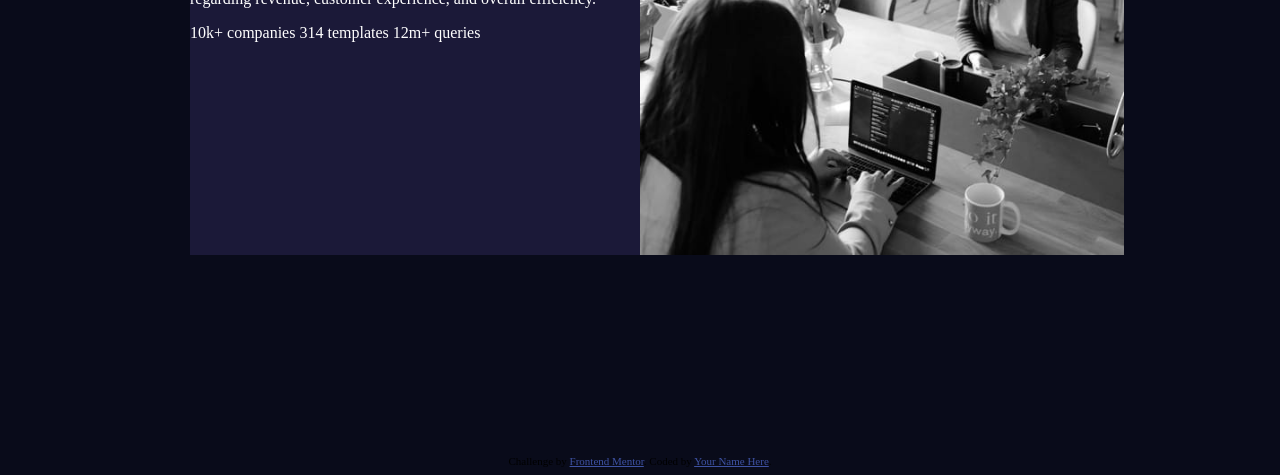
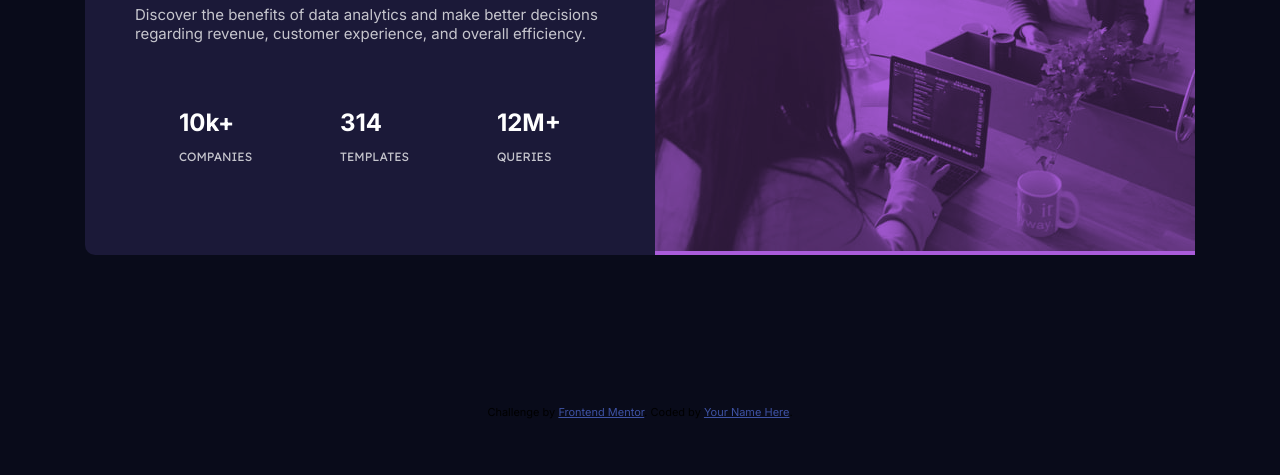
Before and after one commit to purplehepatica/stats-preview-card-component, a plain HTML site: page index.html in a window 1280 px wide. Shown: the part 345-820 px from the top of the page. Drawn offline with Linux system fonts and the light colour scheme.

Commit message:
Update index.html

```diff
--- a/index.html
+++ b/index.html
@@ -3,6 +3,10 @@
 <head>
   <meta charset="UTF-8">
   <meta name="viewport" content="width=device-width, initial-scale=1.0"> <!-- displays site properly based on user's device -->
+
+  <link rel="preconnect" href="https://fonts.googleapis.com">
+  <link rel="preconnect" href="https://fonts.gstatic.com" crossorigin>
+  <link href="https://fonts.googleapis.com/css2?family=Inter:wght@400;700&family=Lexend+Deca&display=swap" rel="stylesheet">
 
   <link rel="icon" type="image/png" sizes="32x32" href="./images/favicon-32x32.png">
 
@@ -13,50 +17,111 @@
     .attribution { font-size: 11px; text-align: center; }
     .attribution a { color: hsl(228, 45%, 44%); }
 
+    /** * {
+      margin: 0;
+      padding: 0;
+      box-sizing: border-box;
+      text-decoration:none;
+
+      font-family: 'Inter', sans-serif;
+      font-family: 'Lexend Deca', sans-serif;
+
+
+    } **/
+
     body {
       background-color: hsl(233, 47%, 7%);
+      font-family: 'Inter', sans-serif;
     }
-    #flex-container {
+
+    .flex-container {
       display: flex;
-      width: 900px;
-      height: 400px;
-      margin: 200px auto;
+      align-items: center;
+      max-width: 1110px;
+      min-height: 446px;
+      margin: 150px auto;
       background-color: hsl(244, 38%, 16%);
       color: white;
+      border-radius: 10px;
+    }
+
+    .flex-container-row {
+      display: flex;
+      justify-content: space-around;
+      padding-top: 50px;
+    }
+
+    .flex-container-row span {
+      font-size: 24px;
+      font-weight: 700;
+    }
+
+    .flex-container-row p {
+      text-transform: uppercase;font-family: 'Lexend Deca', sans-serif;
+      font-size: 12px;
     }
 
     .right {
-      flex-grow: 3;
-      width: 50%;
+      background-color: hsl(277, 64%, 61%);
     }
 
     .left {
-      width: 50%;
-      flex-grow: 5;
+      margin: 25px 50px;
     }
 
     img {
-      max-height: 400px;
+      mix-blend-mode: multiply;
+      opacity: 0.75 ;
     }
 
+    .description {
+      font-size: 15px;
+    }
+
+    p {
+      color: hsla(0, 0%, 100%, 0.75);
+    }
+
+    .text-color {
+      color: hsl(277, 64%, 61%);
+    }
+
+
+    @media only screen and (max-width: 676px) {
+      flex-container:
+    }
   </style>
 </head>
 <body>
 
-<div id="flex-container">
+<div class="flex-container">
   <div class="flex-child left">
-    <h1>Get insights that help your business grow.</h1>
+    <h1>Get <span class="text-color">insights</span> that help your business grow.</h1>
 
-  <p>Discover the benefits of data analytics and make better decisions regarding revenue, customer experience, and overall efficiency.</p>
+    <p class="description">Discover the benefits of data analytics and make better decisions regarding revenue, customer experience, and overall efficiency.</p>
 
-  <div id="flex-container-row">
-  10k+ companies
-  314 templates
-  12m+ queries
-</div>
+    <div class="flex-container-row">
+
+      <div>
+        <span>10k+</span>
+        <p>companies</p>
+      </div>
+
+      <div>
+        <span>314</span>
+        <p>templates</p>
+      </div>
+
+      <div>
+        <span>12M+</span>
+        <p>queries</p>
+      </div>
+
+    </div>
   </div>
+
   <div class="flex-child right">
-    <img src="images/image-header-desktop.jpg"></img>
+    <img src="images/image-header-desktop.jpg" alt="" />
   </div>
 
 </div>
```
